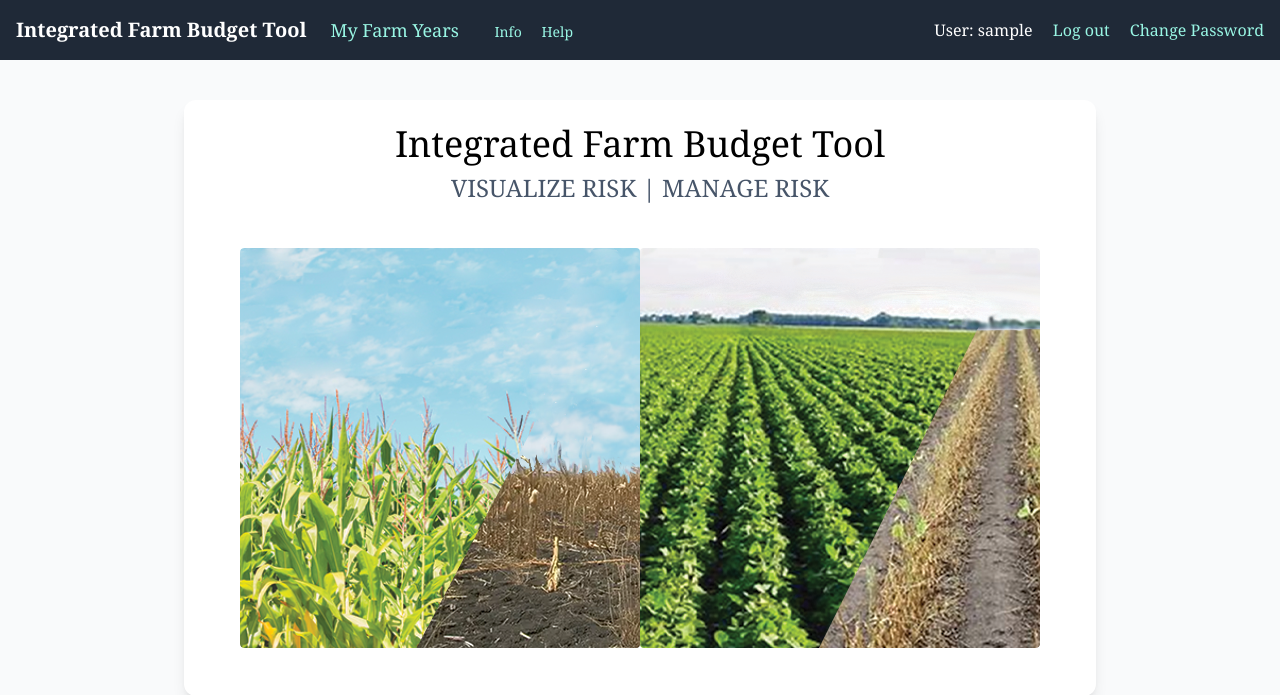
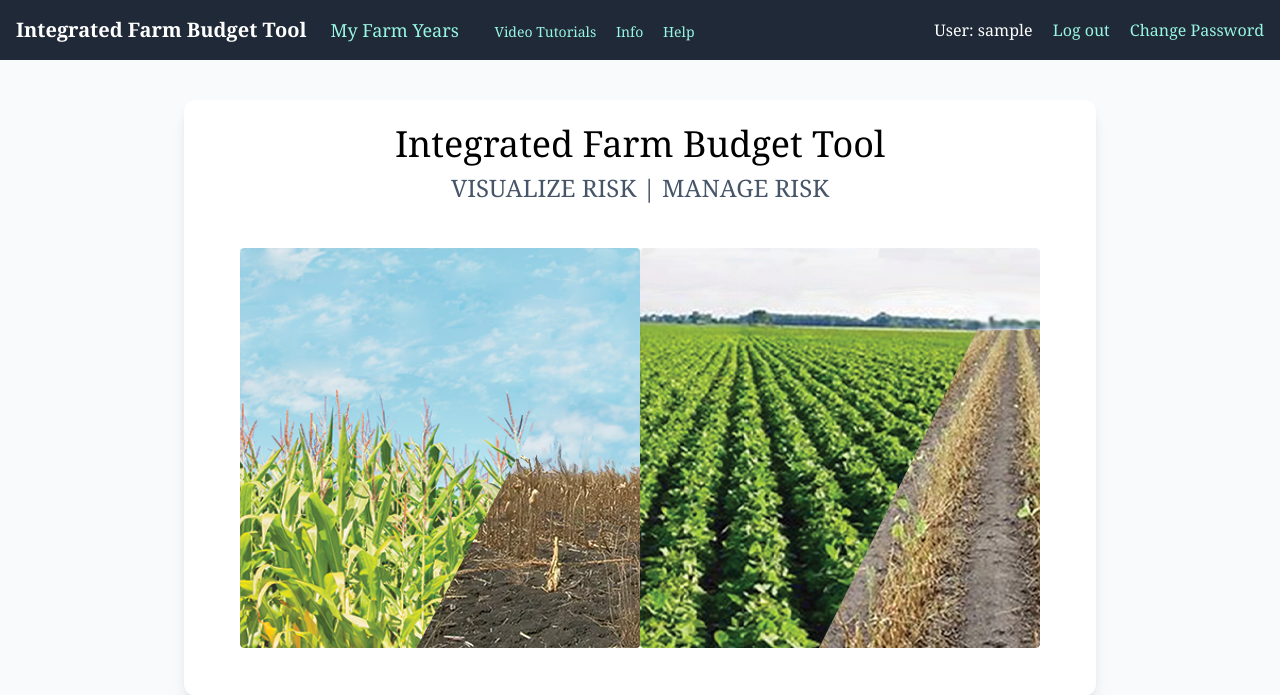
Before and after one commit to ddrake/Integrated_Farm_Budget_Tool, a Django app: page / in a window 1280 px wide. Shown: the top 695 px of the page. Run offline with Django 4.2, Linux system fonts and the light colour scheme; the visitor is signed in with stand-in values (Sample User, id 1); some libraries are stand-ins or nearby versions.

Commit message:
Add tutorial video and dashboard links

```diff
--- a/main/templates/main/base.html
+++ b/main/templates/main/base.html
@@ -40,6 +40,20 @@
             >
               My Farm Years
             </a>
+            {% if farmyear_id %}
+            <a
+              href="{% url 'dashboard' pk=farmyear_id %}"
+              class="block mt-4 sm:inline-block sm:mt-0 text-teal-200 hover:text-white text-lg mr-4"
+            >
+              Dashboard
+            </a>
+            {% endif %}
+            <a
+              href="https://www.youtube.com/playlist?list=PLtK9WRr4peUo7E8guq2992McdADixAh1U"
+              target="_blank"
+              class="block mt-4 sm:inline-block sm:mt-0 text-teal-200 hover:text-white ml-4"
+              >
+              Video Tutorials</a>
             <a
               href="https://github.com/ddrake/Integrated_Farm_Budget_Tool/wiki"
               target="_blank"
```
Lines whose indentation alone changed are shown as unchanged.
